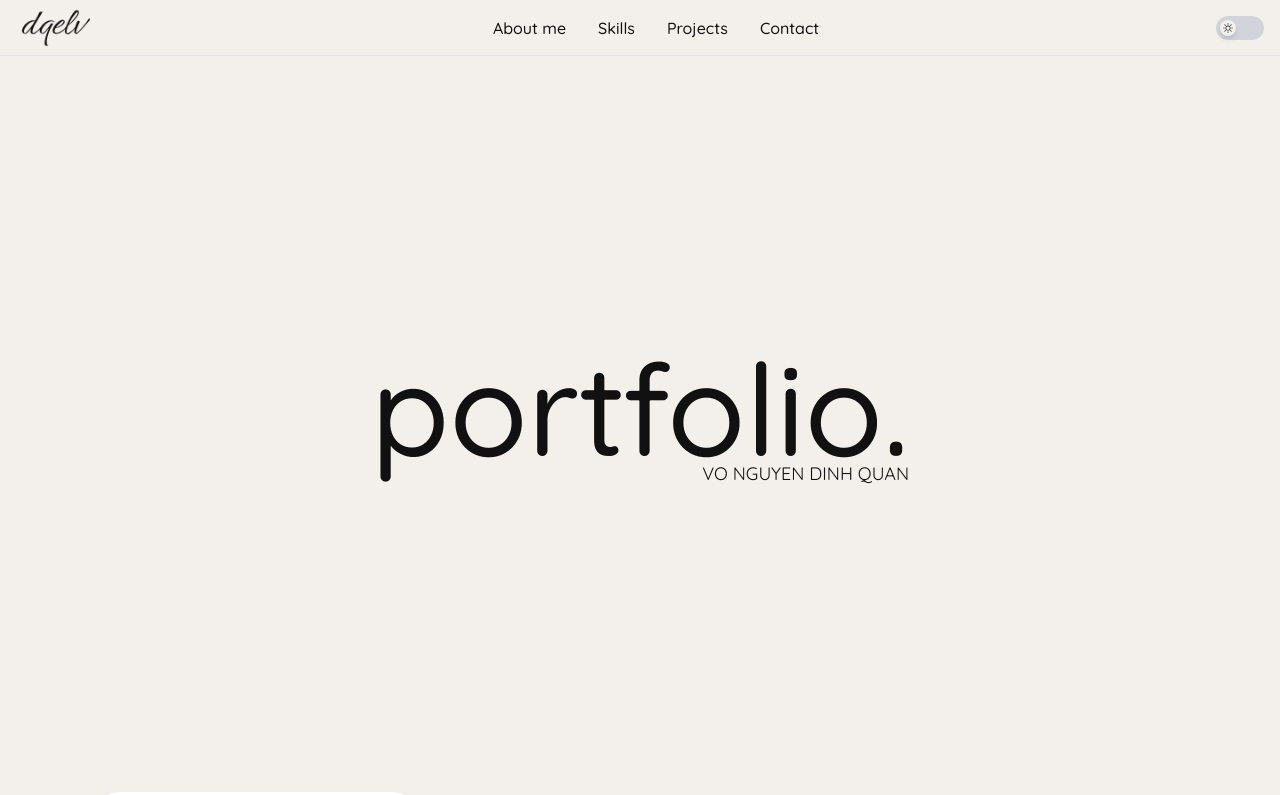
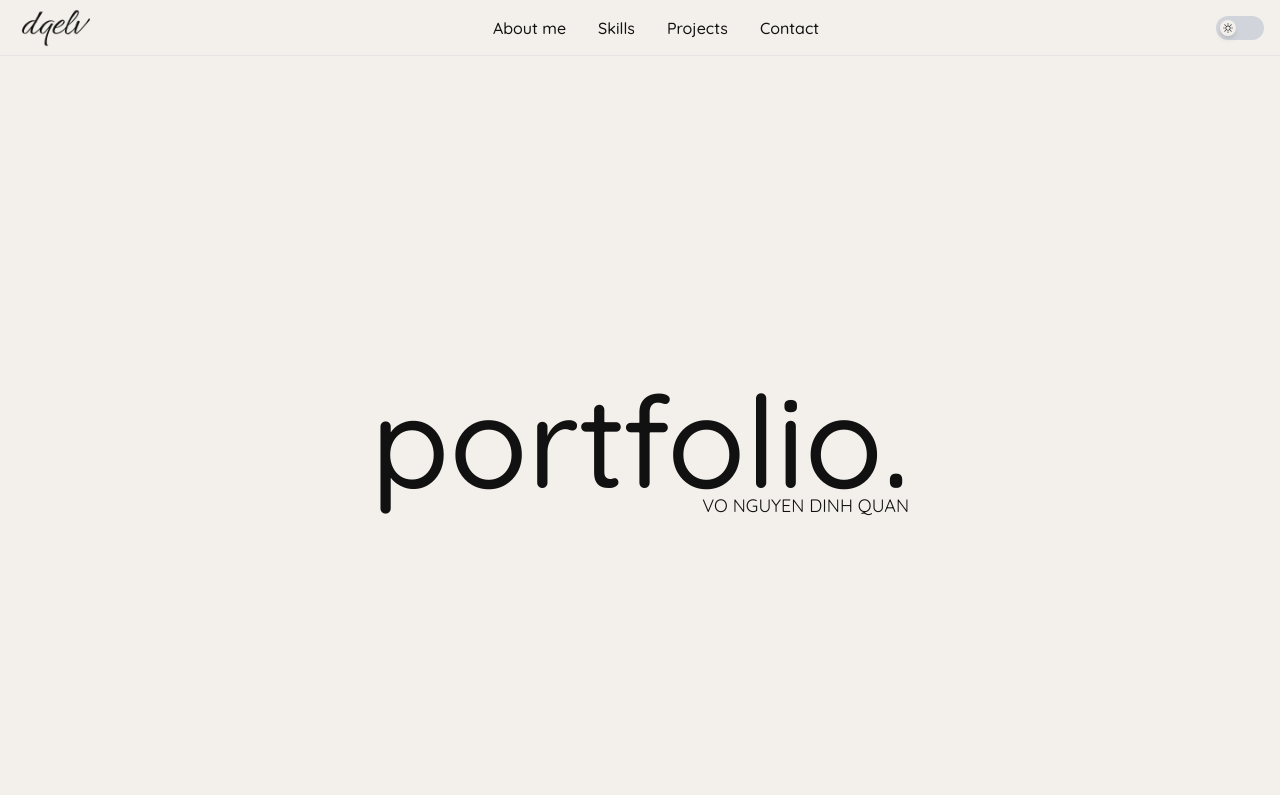
Before and after one commit to dinhquanelv/portfolio, a React (Vite) app: page / in a window 1280 px wide. Shown: the top 795 px of the page. Built offline with nearby package versions, Linux system fonts and the light colour scheme.

Commit message:
fix: responsive title & layout

```diff
--- a/src/App.tsx
+++ b/src/App.tsx
@@ -8,7 +8,7 @@ import Footer from '@/components/Footer';
 
 function App() {
   return (
-    <div className="flex flex-col items-center justify-center mx-auto max-w-[1440px] px-4 md:px-8 lg:px-16">
+    <div className="flex flex-col items-center justify-center mx-auto max-w-[1440px] px-4">
       <Header />
       <main className="mt-[56px] w-full">
         <Home />
--- a/src/components/Home/index.tsx
+++ b/src/components/Home/index.tsx
@@ -5,9 +5,7 @@ import { Element } from 'react-scroll';
 const Home = () => {
   return (
     <Element name="home">
-      <div className="py-24">
-        <Title title="portfolio." description="VO NGUYEN DINH QUAN" />
-      </div>
+      <Title title="portfolio." description="VO NGUYEN DINH QUAN" />
     </Element>
   );
 };
--- a/src/components/Title/index.tsx
+++ b/src/components/Title/index.tsx
@@ -5,7 +5,7 @@ interface TitleProps {
 
 const Title = ({ title, description }: TitleProps) => {
   return (
-    <section id="home" className="h-[512px] flex justify-center items-center">
+    <section id="home" className="h-[768px] flex justify-center items-center">
       <div className="relative inline-block select-none">
         <span className="text-center font-medium text-7xl md:text-9xl lowercase">{title}</span>
         <span className="absolute -bottom-3 md:-bottom-4 right-0 text-xs md:text-lg uppercase">{description}</span>
```
